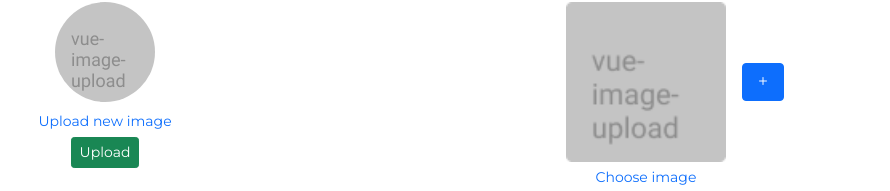
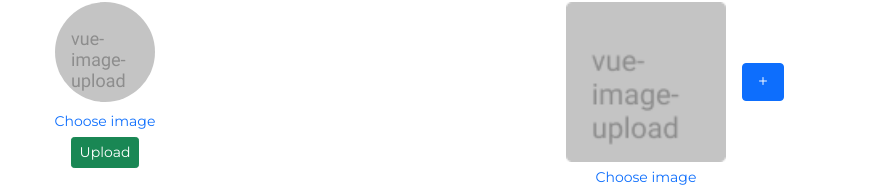
Before and after one commit to azeemade/image-upload-vue, a Vue app: page / in a window 1280 px wide. Shown: the part 180-371 px from the top of the page, without its empty margins (155-1045 px from the left). Built offline with nearby package versions, Linux system fonts and the light colour scheme.

Commit message:
added screenshots

```diff
--- a/src/App.vue
+++ b/src/App.vue
@@ -10,7 +10,7 @@
       <div class="row mb-5">
         <div class="col-md-4 mb-3">
           <h5>Single create</h5>
-          <image-upload action="create" title="Upload new image"
+          <image-upload action="create" title="Choose image"
           :image_style="{
             border: 'rounded-circle',
             height: '100',
```
Also changed, not shown: src/assets/multi edit.png (added), src/assets/single create.png (added).
